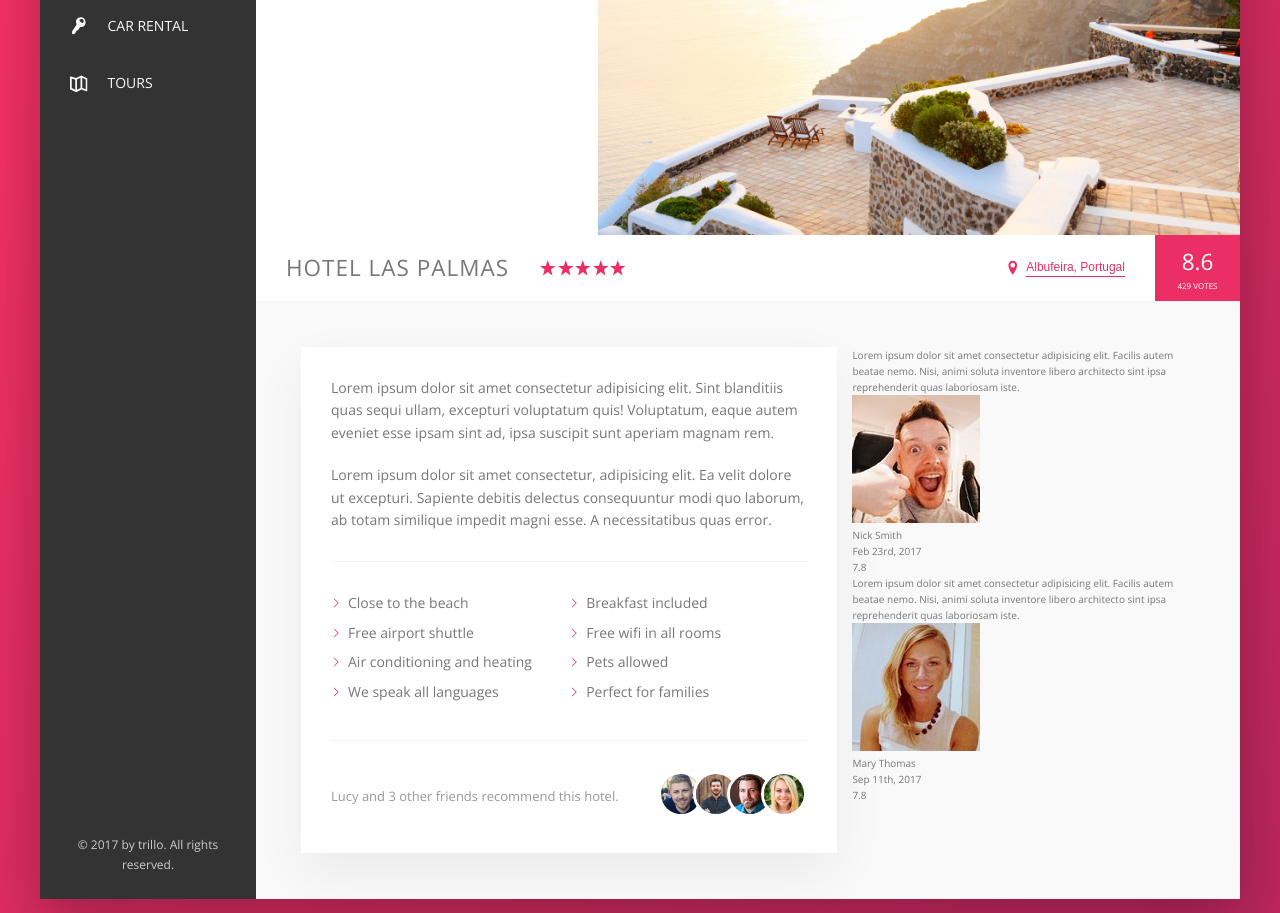
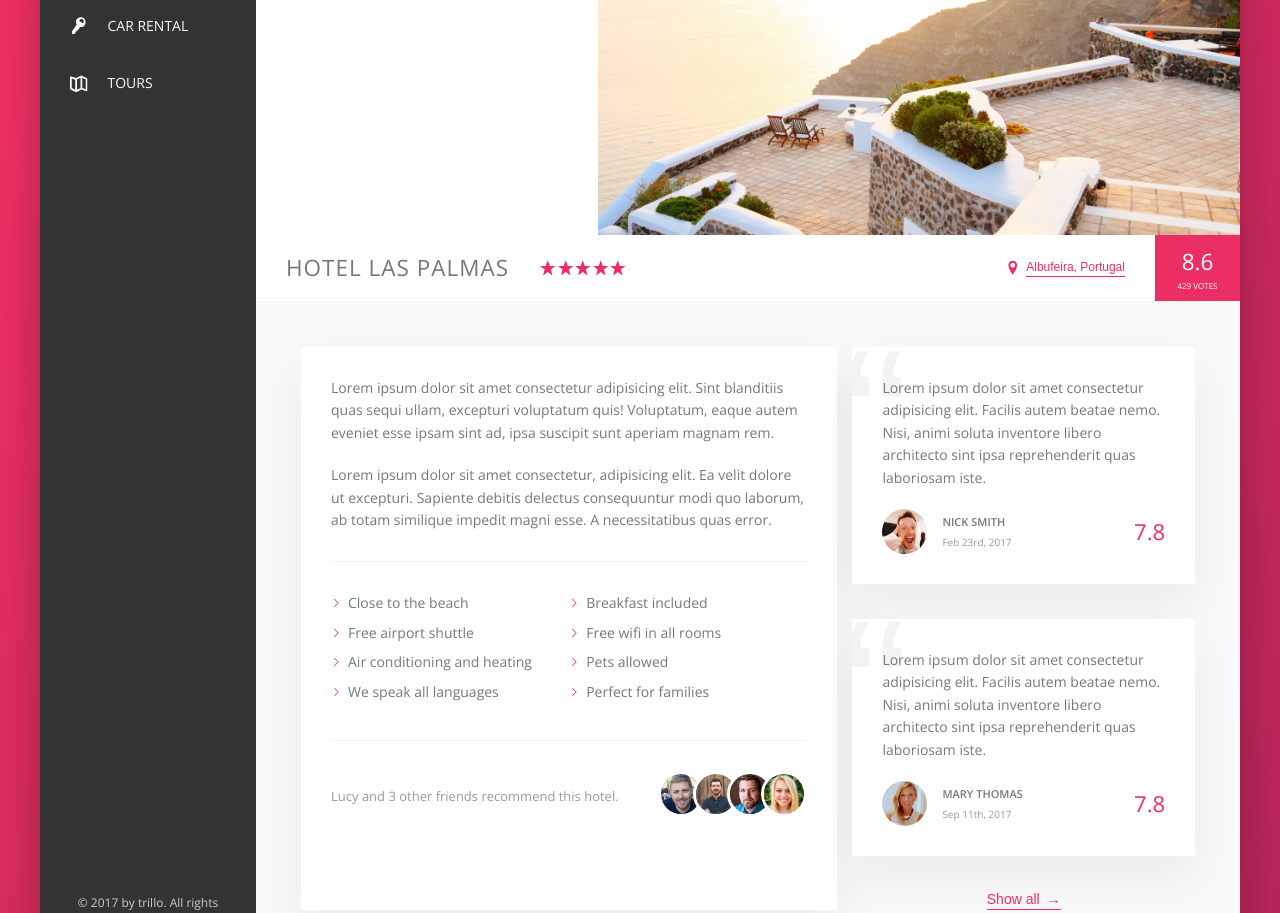
Before and after one commit to prasad-k-s/Trillo, a website: page index.html in a window 1280 px wide. Shown: the part 300-1213 px from the top of the page. Drawn offline with nearby package versions, Linux system fonts and the light colour scheme.

Commit message:
build user reviews section

```diff
--- a/index.html
+++ b/index.html
@@ -203,7 +203,7 @@
             </div>
             <div class="user-reviews">
               <figure class="review">
-                <blockquote class="review-text">
+                <blockquote class="review__text">
                   Lorem ipsum dolor sit amet consectetur adipisicing elit.
                   Facilis autem beatae nemo. Nisi, animi soluta inventore libero
                   architecto sint ipsa reprehenderit quas laboriosam iste.
@@ -218,11 +218,11 @@
                     <p class="review__user-name">Nick Smith</p>
                     <p class="review__user-date">Feb 23rd, 2017</p>
                   </div>
-                  <div class="review__rating">7.8</div>
+                  <p class="review__rating">7.8</p>
                 </figcaption>
               </figure>
               <figure class="review">
-                <blockquote class="review-text">
+                <blockquote class="review__text">
                   Lorem ipsum dolor sit amet consectetur adipisicing elit.
                   Facilis autem beatae nemo. Nisi, animi soluta inventore libero
                   architecto sint ipsa reprehenderit quas laboriosam iste.
@@ -237,9 +237,10 @@
                     <p class="review__user-name">Mary Thomas</p>
                     <p class="review__user-date">Sep 11th, 2017</p>
                   </div>
-                  <div class="review__rating">7.8</div>
+                  <p class="review__rating">7.8</p>
                 </figcaption>
               </figure>
+              <button class="btn-inline">Show all <span>&rarr;</span></button>
             </div>
           </div>
         </main>
--- a/sass/_components.scss
+++ b/sass/_components.scss
@@ -268,13 +268,22 @@
   cursor: pointer;
   transition: all 0.3s;
 
+  & span {
+    margin-left: 3px;
+    transition: margin-left 0.2s;
+  }
+
   &:hover {
     color: var(--color-grey-dark-1);
-    animation: pulsate 1s infinite;
+
+    span {
+      margin-left: 8px;
+    }
   }
 
   &:focus {
     outline: none;
+    animation: pulsate 1s infinite;
   }
 }
 
@@ -342,11 +351,6 @@
   align-items: center;
   justify-content: space-between;
 
-  &__count {
-  }
-  &__friends {
-  }
-
   &__photo {
     box-sizing: content-box;
     height: 4rem;
@@ -361,3 +365,60 @@
 }
 //////////////////////////////////////////////////
 /// REVIEWS
+.review {
+  background-color: var(--color-white);
+  box-shadow: var(--shadow-light);
+  padding: 3rem;
+  margin-bottom: 3.5rem;
+  position: relative;
+  overflow: hidden;
+
+  &__text {
+    margin-bottom: 2rem;
+    z-index: 10;
+    position: relative;
+  }
+  &__user {
+    display: flex;
+    align-items: center;
+  }
+  &__photo {
+    height: 4.5rem;
+    width: 4.5rem;
+    border-radius: 50%;
+    margin-right: 1.5rem;
+  }
+  &__user-box {
+    display: flex;
+    flex-direction: column;
+    justify-content: space-between;
+    margin-right: auto;
+  }
+  &__user-name {
+    font-weight: 600;
+    font-size: 1.1rem;
+    text-transform: uppercase;
+    margin-bottom: 0.4rem;
+  }
+  &__user-date {
+    font-size: 1rem;
+    color: var(--color-grey-dark-3);
+  }
+  &__rating {
+    font-size: 2.2rem;
+    color: var(--color-primary);
+    font-weight: 300;
+  }
+
+  &::before {
+    content: "\201C";
+    position: absolute;
+    top: -2.75rem;
+    left: -1rem;
+    font-size: 20rem;
+    color: var(--color-grey-light-2);
+    line-height: 1;
+    font-family: sans-serif;
+    z-index: 1;
+  }
+}
--- a/sass/_layout.scss
+++ b/sass/_layout.scss
@@ -36,11 +36,11 @@
   padding: 4.5rem;
   background-color: var(--color-grey-light-1);
   border-bottom: var(--line);
+  font-size: 1.4rem;
 }
 
 .description {
   background-color: var(--color-white);
-  font-size: 1.4rem;
   box-shadow: var(--shadow-light);
   padding: 3rem;
   flex: 0 0 60%;
@@ -49,4 +49,8 @@
 
 .user-reviews {
   flex: 1;
+
+  display: flex;
+  align-items: center;
+  flex-direction: column;
 }
```
Also changed, not shown: css/style.css, 1 other file.
